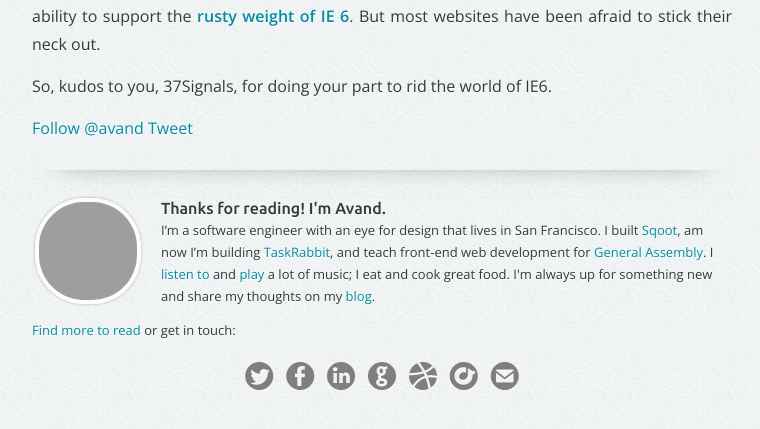
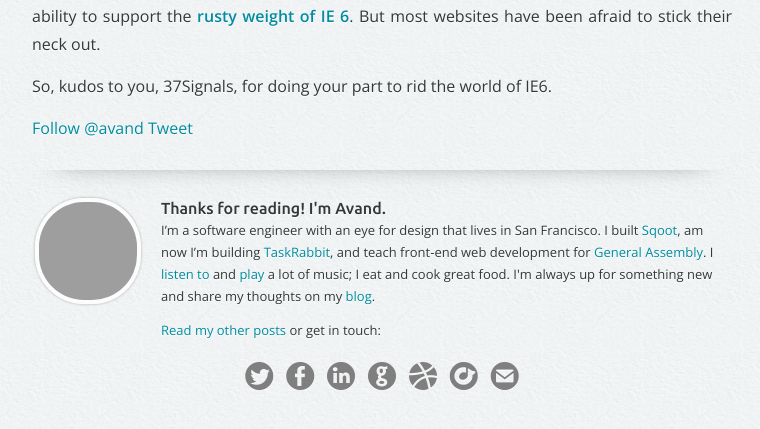
Before and after one commit to avand/avand.github.com, a Jekyll site: the page built from _posts/2008-09-02-bravo-37signals-for-phasing-out-ie-6.markdown, in a window 1280 px wide, cut to the strip 549-987 px from the top of the page. Shown: the top 429 px of the strip, without its empty margins (258-1018 px from the left). Built offline with Jekyll 4.4.1, drawn with Linux system fonts in a browser that asks for light colours; Markdown is read by kramdown in place of the engine named in the settings; comment, search, counter and statistics services are not loaded; grey boxes are pictures that could not be loaded.

Commit message:
Fixing the blog footer for sure

```diff
--- a/_layouts/blog.html
+++ b/_layouts/blog.html
@@ -73,7 +73,7 @@ layout: default
       </div>
 
       <p class="valediction">
-        <a href="/blog.html">Find more to read</a> or get in touch:
+        <a href="/blog.html">Read my other posts</a> or get in touch:
       </p>
 
       {% include _networks.html %}
--- a/stylesheets/screen.css
+++ b/stylesheets/screen.css
@@ -262,7 +262,7 @@ html {
     .blog-show .about-the-author p a {
       font-weight: 400; }
     .blog-show .about-the-author .valediction {
-      margin-top: 1em; }
+      margin: 1em 0 0 129px; }
     .blog-show .about-the-author .salutation {
       font-family: "Ubuntu", sans-serif;
       font-weight: 500;
```
